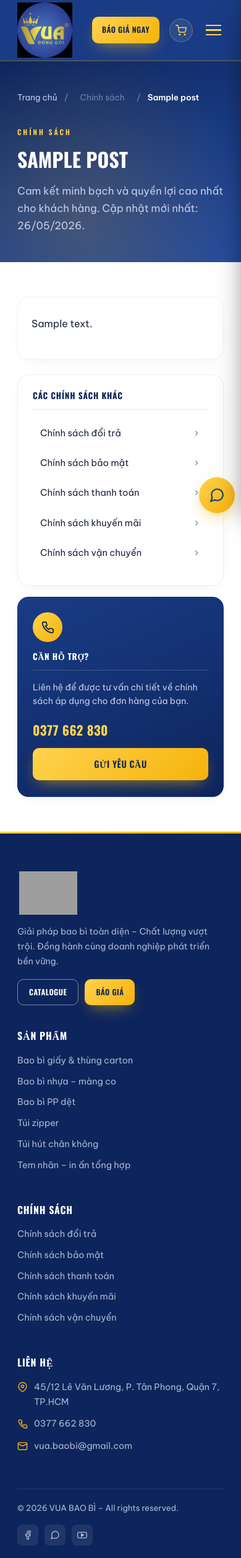
After one commit to anhtienhm/baobidep-theme, a WordPress theme: template page-chinh-sach.php in a window 390 px wide. The commit adds this page. Shown: the whole page at 62% size. Run offline with PHP 8.4 and a stand-in for WordPress, Linux system fonts and the light colour scheme; the site name, menu and one post (Sample post) are stand-ins, and other content is empty; some libraries are stand-ins or nearby versions; grey boxes are pictures that could not be loaded.

Commit message:
Policy pages: auto-seed 5 chính sách with shared landing-page template
Catalog defines title, hero lead, and full HTML content for each:
- chinh-sach-doi-tra      (đổi trả: điều kiện, thời gian, quy trình, ngoại lệ)
- chinh-sach-bao-mat      (bảo mật: dữ liệu thu thập, mục đích, bảo vệ, quyền)
- chinh-sach-thanh-toan   (thanh toán: phương thức, đặt cọc, thời hạn, hóa đơn)
- chinh-sach-khuyen-mai   (khuyến mãi: chiết khấu, VIP, định kỳ, quà tặng)
- chinh-sach-van-chuyen   (vận chuyển: khu vực, phí, đóng gói, bảo hiểm)

Each post_content is rich HTML (h2/h3/ul/ol/strong) so admins can
edit straight from the WP editor. Seeded once via
vua_policy_pages_seeded_v1 flag at init priority 33.

page-chinh-sach.php template (shared):
- Navy gradient hero with breadcrumb, kick label, title, updated date
- 2-col layout: content card on the left, sticky sidebar on the right
- Sidebar card 1: nav list of all 5 policies, current page locked
  with gold left border + tinted background
- Sidebar card 2: navy gradient contact CTA with phone icon, gold
  phone number, gold 'Gửi yêu cầu' button

CSS .policy-* (~70 lines):
- Content card with custom h2/h3, gold-bullet UL, gold-numbered OL
  (counter), strong = navy
- Sticky aside at top:90px, mobile collapses to single column
- Nav hover slides right + tints gold; active state has gold border-left

footer.php: 5 href="#" replaced with home_url('/chinh-sach-*/').

```diff
--- a/footer.php
+++ b/footer.php
@@ -19,7 +19,12 @@ if ( has_custom_logo() ) {
       <div class="fcol"><h4>Sản phẩm</h4><ul>
         <li><a href="#">Bao bì giấy & thùng carton</a></li><li><a href="#">Bao bì nhựa – màng co</a></li><li><a href="#">Bao bì PP dệt</a></li><li><a href="#">Túi zipper</a></li><li><a href="#">Túi hút chân không</a></li><li><a href="#">Tem nhãn – in ấn tổng hợp</a></li></ul></div>
       <div class="fcol"><h4>Chính sách</h4><ul>
-        <li><a href="#">Chính sách đổi trả</a></li><li><a href="#">Chính sách bảo mật</a></li><li><a href="#">Chính sách thanh toán</a></li><li><a href="#">Chính sách khuyến mãi</a></li><li><a href="#">Chính sách vận chuyển</a></li></ul></div>
+        <li><a href="<?php echo esc_url(home_url('/chinh-sach-doi-tra/')); ?>">Chính sách đổi trả</a></li>
+        <li><a href="<?php echo esc_url(home_url('/chinh-sach-bao-mat/')); ?>">Chính sách bảo mật</a></li>
+        <li><a href="<?php echo esc_url(home_url('/chinh-sach-thanh-toan/')); ?>">Chính sách thanh toán</a></li>
+        <li><a href="<?php echo esc_url(home_url('/chinh-sach-khuyen-mai/')); ?>">Chính sách khuyến mãi</a></li>
+        <li><a href="<?php echo esc_url(home_url('/chinh-sach-van-chuyen/')); ?>">Chính sách vận chuyển</a></li>
+      </ul></div>
       <div class="fcol"><h4>Liên hệ</h4>
         <div class="fci"><svg viewBox="0 0 24 24" fill="none" stroke-width="2"><path d="M21 10c0 7-9 12-9 12s-9-5-9-12a9 9 0 0 1 18 0Z"/><circle cx="12" cy="10" r="3"/></svg><?php echo esc_html( vua_opt('address') ); ?></div>
         <div class="fci"><svg viewBox="0 0 24 24" fill="none" stroke-width="2"><path d="M22 16.92v3a2 2 0 0 1-2.18 2A19.79 19.79 0 0 1 3 5.18 2 2 0 0 1 5 3h3a2 2 0 0 1 2 1.72c.13.96.36 1.9.7 2.81a2 2 0 0 1-.45 2.11L8.09 9.91a16 16 0 0 0 6 6l1.27-1.27a2 2 0 0 1 2.11-.45c.91.34 1.85.57 2.81.7A2 2 0 0 1 22 16.92Z"/></svg><a href="tel:<?php echo esc_attr( vua_tel() ); ?>"><?php echo esc_html( vua_opt('phone') ); ?></a></div>
--- a/functions.php
+++ b/functions.php
@@ -102,6 +102,238 @@ add_action('init', function () {
     update_option('vua_pages_seeded', 1);
 }, 30);
 
+/** Catalog noi dung chinh sach */
+function vua_policy_catalog() {
+    return array(
+        'chinh-sach-doi-tra' => array(
+            'title' => 'Chính sách đổi trả',
+            'lead'  => 'Quyền lợi đổi trả minh bạch — bảo vệ tối đa quyền lợi khách hàng khi giao dịch tại VUA Bao Bì.',
+            'content' => '
+<h2>Điều kiện đổi trả</h2>
+<p>VUA Bao Bì cam kết đổi trả sản phẩm trong các trường hợp sau, tính từ ngày khách hàng nhận hàng:</p>
+<ul>
+<li>Sản phẩm bị lỗi do nhà sản xuất (rách, thủng, in lệch màu, sai kích thước so với đơn đặt hàng)</li>
+<li>Sản phẩm giao không đúng quy cách đã thỏa thuận trong hợp đồng</li>
+<li>Sản phẩm bị hư hỏng trong quá trình vận chuyển (có biên bản với đơn vị giao hàng)</li>
+<li>Khách hàng nhận thiếu số lượng so với phiếu xuất kho</li>
+</ul>
+
+<h2>Thời gian áp dụng</h2>
+<ul>
+<li><strong>Trong 24 giờ</strong> kể từ khi nhận hàng — khách hàng cần thông báo ngay nếu phát hiện lỗi</li>
+<li><strong>Trong 7 ngày</strong> — đối với lỗi phát sinh khi sử dụng (lỗi vật liệu, lỗi kết cấu không thể phát hiện khi mở hộp)</li>
+<li>Quá thời hạn trên, VUA Bao Bì không nhận đổi trả</li>
+</ul>
+
+<h2>Quy trình đổi trả</h2>
+<ol>
+<li>Khách hàng liên hệ hotline hoặc email, mô tả lỗi và gửi hình ảnh sản phẩm lỗi</li>
+<li>VUA Bao Bì xác nhận lỗi trong vòng 24h làm việc</li>
+<li>Sản phẩm lỗi được thu hồi miễn phí (đối với nội thành TP.HCM)</li>
+<li>Sản xuất bù hoặc hoàn tiền theo thỏa thuận — thời gian xử lý 7-15 ngày</li>
+</ol>
+
+<h2>Trường hợp KHÔNG áp dụng đổi trả</h2>
+<ul>
+<li>Sản phẩm in theo thiết kế riêng của khách (in logo, brand) đã được khách duyệt mẫu</li>
+<li>Sản phẩm đã qua sử dụng, không còn nguyên trạng</li>
+<li>Lỗi do khách hàng bảo quản sai cách (ẩm mốc, va đập, biến dạng do nhiệt)</li>
+<li>Đơn hàng đã thanh toán đủ và quá thời hạn báo lỗi</li>
+</ul>',
+        ),
+        'chinh-sach-bao-mat' => array(
+            'title' => 'Chính sách bảo mật',
+            'lead'  => 'Cam kết bảo vệ thông tin cá nhân và dữ liệu kinh doanh của khách hàng theo tiêu chuẩn quốc tế.',
+            'content' => '
+<h2>Thông tin chúng tôi thu thập</h2>
+<p>VUA Bao Bì thu thập các thông tin sau khi khách hàng tương tác với website hoặc đặt hàng:</p>
+<ul>
+<li>Họ tên, số điện thoại, email, địa chỉ — phục vụ giao dịch và liên hệ</li>
+<li>Thông tin doanh nghiệp (tên công ty, mã số thuế) — phục vụ xuất hóa đơn</li>
+<li>Lịch sử đặt hàng, nội dung tư vấn — phục vụ chăm sóc khách hàng</li>
+<li>Cookie, IP, loại trình duyệt — phục vụ phân tích, cải thiện trải nghiệm</li>
+</ul>
+
+<h2>Mục đích sử dụng thông tin</h2>
+<ul>
+<li>Xử lý đơn hàng, giao hàng, xuất hóa đơn</li>
+<li>Liên hệ tư vấn, hỗ trợ kỹ thuật, giải quyết khiếu nại</li>
+<li>Gửi thông báo về sản phẩm mới, ưu đãi (chỉ khi khách đồng ý nhận)</li>
+<li>Phân tích hành vi để cải thiện sản phẩm và dịch vụ</li>
+</ul>
+
+<h2>Bảo vệ thông tin</h2>
+<ul>
+<li><strong>Mã hóa SSL</strong> — toàn bộ giao dịch trên website đều được mã hóa</li>
+<li><strong>Phân quyền truy cập</strong> — chỉ nhân sự có trách nhiệm mới được tiếp cận dữ liệu khách</li>
+<li><strong>Sao lưu định kỳ</strong> — dữ liệu được sao lưu hàng ngày, lưu trữ tại 2 server khác nhau</li>
+<li><strong>Không chia sẻ bên thứ 3</strong> — trừ khi có yêu cầu pháp lý hoặc khách hàng đồng ý</li>
+</ul>
+
+<h2>Quyền của khách hàng</h2>
+<ul>
+<li>Yêu cầu xem, chỉnh sửa, xóa thông tin cá nhân</li>
+<li>Từ chối nhận email marketing bất cứ lúc nào</li>
+<li>Khiếu nại nếu phát hiện vi phạm quyền riêng tư</li>
+</ul>
+
+<h2>Liên hệ về quyền riêng tư</h2>
+<p>Mọi yêu cầu liên quan đến dữ liệu cá nhân vui lòng gửi đến email của VUA Bao Bì. Chúng tôi sẽ phản hồi trong vòng 7 ngày làm việc.</p>',
+        ),
+        'chinh-sach-thanh-toan' => array(
+            'title' => 'Chính sách thanh toán',
+            'lead'  => 'Đa dạng phương thức thanh toán — minh bạch, an toàn và phù hợp với mọi loại hình doanh nghiệp.',
+            'content' => '
+<h2>Phương thức thanh toán</h2>
+<p>VUA Bao Bì chấp nhận các hình thức thanh toán sau cho đơn hàng B2B:</p>
+<ul>
+<li><strong>Chuyển khoản ngân hàng (ưu tiên)</strong> — Vietcombank, ACB, Techcombank</li>
+<li><strong>Tiền mặt</strong> — thanh toán tại văn phòng hoặc khi nhận hàng (COD)</li>
+<li><strong>Công nợ</strong> — áp dụng cho khách hàng thân thiết, hợp đồng dài hạn</li>
+<li><strong>Hóa đơn VAT</strong> — xuất ngay sau khi hoàn tất thanh toán</li>
+</ul>
+
+<h2>Quy định đặt cọc</h2>
+<ul>
+<li>Đơn hàng dưới 10 triệu: thanh toán 100% trước khi giao hàng</li>
+<li>Đơn hàng 10-50 triệu: đặt cọc 50%, thanh toán phần còn lại khi nhận hàng</li>
+<li>Đơn hàng trên 50 triệu: đặt cọc 30%, thanh toán 70% trước khi giao</li>
+<li>Khách hàng VIP / có hợp đồng năm: thanh toán theo điều khoản hợp đồng riêng</li>
+</ul>
+
+<h2>Thời hạn thanh toán</h2>
+<ul>
+<li>Thanh toán đặt cọc: trong vòng 3 ngày làm việc sau khi ký hợp đồng</li>
+<li>Thanh toán phần còn lại: trong vòng 7 ngày sau khi nhận hàng</li>
+<li>Quá hạn thanh toán: tính lãi 1.5%/tháng (nếu có thỏa thuận)</li>
+</ul>
+
+<h2>Thông tin chuyển khoản</h2>
+<p>Vui lòng liên hệ hotline để nhận thông tin tài khoản ngân hàng chính xác. Nội dung chuyển khoản theo cú pháp: <strong>[MÃ ĐƠN HÀNG] - [TÊN CÔNG TY]</strong></p>
+
+<h2>Xuất hóa đơn</h2>
+<ul>
+<li>VUA Bao Bì xuất hóa đơn VAT 10% cho mọi đơn hàng</li>
+<li>Hóa đơn điện tử gửi qua email trong vòng 24h sau khi nhận đủ tiền</li>
+<li>Cần hóa đơn giấy: liên hệ trước khi đặt hàng để chuẩn bị</li>
+</ul>',
+        ),
+        'chinh-sach-khuyen-mai' => array(
+            'title' => 'Chính sách khuyến mãi',
+            'lead'  => 'Nhiều ưu đãi hấp dẫn cho khách hàng doanh nghiệp, đối tác lâu năm và đơn hàng số lượng lớn.',
+            'content' => '
+<h2>Chiết khấu theo số lượng</h2>
+<p>Đơn hàng càng nhiều, giá càng tốt. Mức chiết khấu áp dụng tự động:</p>
+<ul>
+<li><strong>Đơn 1.000 - 5.000 sản phẩm</strong>: giảm 3% trên báo giá</li>
+<li><strong>Đơn 5.000 - 10.000 sản phẩm</strong>: giảm 5% trên báo giá</li>
+<li><strong>Đơn 10.000 - 50.000 sản phẩm</strong>: giảm 7% trên báo giá</li>
+<li><strong>Đơn trên 50.000 sản phẩm</strong>: thỏa thuận giá riêng — ưu đãi tốt nhất thị trường</li>
+</ul>
+
+<h2>Ưu đãi khách hàng thân thiết</h2>
+<ul>
+<li><strong>Khách hàng VIP</strong> (đơn hàng tích lũy ≥ 500 triệu/năm): chiết khấu thêm 3-5%, ưu tiên sản xuất</li>
+<li><strong>Đối tác lâu năm</strong> (hợp tác ≥ 2 năm): miễn phí thiết kế, lưu khuôn in vĩnh viễn</li>
+<li><strong>Đại lý phân phối</strong>: chính sách giá đại lý riêng, hỗ trợ marketing</li>
+</ul>
+
+<h2>Chương trình ưu đãi định kỳ</h2>
+<ul>
+<li><strong>Tết Nguyên Đán</strong> (Tháng 12-1): giảm 5-10% cho đơn đặt sớm</li>
+<li><strong>Sinh nhật công ty</strong> (Tháng 5): combo ưu đãi đặc biệt</li>
+<li><strong>Black Friday B2B</strong> (Tháng 11): flash sale các sản phẩm sẵn kho</li>
+<li><strong>Khuyến mãi end-of-year</strong>: tặng quà cho đơn hàng cuối năm</li>
+</ul>
+
+<h2>Quà tặng & dịch vụ kèm theo</h2>
+<ul>
+<li>Miễn phí thiết kế khuôn mẫu cho đơn hàng đầu tiên ≥ 20 triệu</li>
+<li>In thử mẫu MIỄN PHÍ trước khi sản xuất hàng loạt</li>
+<li>Miễn phí giao hàng nội thành TP.HCM cho đơn ≥ 10 triệu</li>
+<li>Tặng catalogue mẫu khi tham quan nhà máy</li>
+</ul>
+
+<h2>Lưu ý quan trọng</h2>
+<ul>
+<li>Các chương trình khuyến mãi không cộng dồn (chỉ áp dụng 1 mức tốt nhất)</li>
+<li>Ưu đãi không áp dụng cho đơn hàng đã ký hợp đồng đặc biệt</li>
+<li>VUA Bao Bì có quyền điều chỉnh chính sách theo từng giai đoạn — thông báo trước 30 ngày</li>
+</ul>',
+        ),
+        'chinh-sach-van-chuyen' => array(
+            'title' => 'Chính sách vận chuyển',
+            'lead'  => 'Giao hàng toàn quốc — đúng hẹn, đóng gói cẩn thận, hỗ trợ pallet xuất khẩu.',
+            'content' => '
+<h2>Khu vực giao hàng</h2>
+<ul>
+<li><strong>Nội thành TP.HCM</strong>: giao trong 24-48h sau khi sản xuất xong</li>
+<li><strong>Các tỉnh phía Nam</strong>: giao trong 2-3 ngày (xe tải nhà máy)</li>
+<li><strong>Các tỉnh phía Bắc & miền Trung</strong>: giao trong 3-5 ngày (qua đối tác vận chuyển)</li>
+<li><strong>Xuất khẩu quốc tế</strong>: hỗ trợ đóng pallet, làm thủ tục hải quan — liên hệ trực tiếp</li>
+</ul>
+
+<h2>Phí vận chuyển</h2>
+<ul>
+<li><strong>Miễn phí ship nội thành TP.HCM</strong> cho đơn hàng từ 10 triệu đồng</li>
+<li>Đơn dưới 10 triệu nội thành: phí 50.000 - 200.000 đồng tùy khối lượng</li>
+<li>Các tỉnh khác: tính theo bảng giá vận chuyển của đơn vị thứ 3 (báo giá rõ ràng trong hợp đồng)</li>
+<li>Giao hàng gấp / ngoài giờ: phụ phí 50% so với phí thường</li>
+</ul>
+
+<h2>Đóng gói vận chuyển</h2>
+<ul>
+<li><strong>Đơn nhỏ</strong>: thùng carton 5 lớp, có ghi rõ thông tin sản phẩm</li>
+<li><strong>Đơn vừa</strong>: kiện pallet bọc màng PE, dán nhãn hướng dẫn xếp dỡ</li>
+<li><strong>Đơn lớn</strong>: container 20ft/40ft, đóng pallet tiêu chuẩn xuất khẩu</li>
+<li><strong>Hàng dễ vỡ</strong>: xốp bọc, nhãn "FRAGILE" — đảm bảo an toàn 100%</li>
+</ul>
+
+<h2>Quy trình giao nhận</h2>
+<ol>
+<li>VUA Bao Bì thông báo lịch giao hàng dự kiến qua điện thoại/email</li>
+<li>Tài xế / shipper liên hệ trước 30-60 phút khi đến địa điểm giao</li>
+<li>Khách hàng kiểm tra số lượng, chất lượng ngoài bao bì trước khi ký nhận</li>
+<li>Ký biên bản giao nhận — gửi 1 bản về văn phòng VUA Bao Bì</li>
+</ol>
+
+<h2>Trường hợp giao chậm</h2>
+<p>VUA Bao Bì cam kết giao đúng hẹn. Nếu chậm trễ do lỗi của chúng tôi:</p>
+<ul>
+<li>Chậm 1-3 ngày: miễn phí ship cho đơn tiếp theo</li>
+<li>Chậm 4-7 ngày: giảm 5% giá trị đơn hàng</li>
+<li>Chậm trên 7 ngày: khách hàng có quyền hủy đơn, hoàn cọc 100%</li>
+</ul>
+
+<h2>Bảo hiểm vận chuyển</h2>
+<ul>
+<li>Đơn hàng nội thành: VUA Bao Bì bảo hành 100% giá trị nếu mất / hư hỏng trong vận chuyển</li>
+<li>Đơn xuất khẩu: khuyến nghị mua bảo hiểm hàng hóa qua đối tác (chi phí 0.3-0.5% giá trị)</li>
+</ul>',
+        ),
+    );
+}
+
+/** Auto tao 5 page chinh sach */
+add_action('init', function () {
+    if ( get_option('vua_policy_pages_seeded_v1') ) return;
+    foreach ( vua_policy_catalog() as $slug => $p ) {
+        if ( get_page_by_path($slug) ) continue;
+        $pid = wp_insert_post(array(
+            'post_type'    => 'page',
+            'post_status'  => 'publish',
+            'post_title'   => $p['title'],
+            'post_name'    => $slug,
+            'post_content' => $p['content'],
+            'post_excerpt' => $p['lead'],
+        ));
+        if ( $pid && ! is_wp_error($pid) ) {
+            update_post_meta($pid, '_wp_page_template', 'page-chinh-sach.php');
+        }
+    }
+    update_option('vua_policy_pages_seeded_v1', 1);
+}, 33);
+
 /** Auto tao cac page tuong ung menu */
 add_action('init', function () {
     if ( get_option('vua_menu_pages_seeded_v1') ) return;
--- /dev/null
+++ b/page-chinh-sach.php
@@ -0,0 +1,63 @@
+<?php
+/** Template Name: Chính sách */
+get_header();
+$policies = array(
+    'chinh-sach-doi-tra'    => 'Chính sách đổi trả',
+    'chinh-sach-bao-mat'    => 'Chính sách bảo mật',
+    'chinh-sach-thanh-toan' => 'Chính sách thanh toán',
+    'chinh-sach-khuyen-mai' => 'Chính sách khuyến mãi',
+    'chinh-sach-van-chuyen' => 'Chính sách vận chuyển',
+);
+$current_slug = get_post_field('post_name', get_the_ID());
+?>
+
+<section class="lp-hero">
+  <div class="lp-hero-bg"></div>
+  <div class="wrap">
+    <nav class="sp-crumbs rv lp-crumbs"><a href="<?php echo esc_url(home_url('/')); ?>">Trang chủ</a> <span>/</span> <span>Chính sách</span> <span>/</span> <b><?php the_title(); ?></b></nav>
+    <div class="lp-hero-body">
+      <span class="kick rv">Chính sách</span>
+      <h1 class="rv" data-d="1"><?php the_title(); ?></h1>
+      <p class="lp-hero-lead rv" data-d="2">Cam kết minh bạch và quyền lợi cao nhất cho khách hàng. Cập nhật mới nhất: <?php echo esc_html(get_the_modified_date('d/m/Y')); ?>.</p>
+    </div>
+  </div>
+</section>
+
+<section class="pad">
+  <div class="wrap">
+    <div class="policy-layout">
+      <article class="policy-content rv">
+        <?php while ( have_posts() ) : the_post(); the_content(); endwhile; ?>
+      </article>
+
+      <aside class="policy-aside">
+        <div class="policy-aside-card rv">
+          <h4>Các chính sách khác</h4>
+          <ul class="policy-nav">
+            <?php foreach ( $policies as $slug => $label ) :
+              $active = ( $slug === $current_slug );
+            ?>
+              <li class="<?php echo $active ? 'active' : ''; ?>">
+                <?php if ( $active ) : ?>
+                  <span><?php echo esc_html($label); ?></span>
+                <?php else : ?>
+                  <a href="<?php echo esc_url(home_url('/'.$slug.'/')); ?>"><?php echo esc_html($label); ?> <svg viewBox="0 0 24 24" fill="none" stroke="currentColor" stroke-width="2.5"><path d="M9 6l6 6-6 6"/></svg></a>
+                <?php endif; ?>
+              </li>
+            <?php endforeach; ?>
+          </ul>
+        </div>
+
+        <div class="policy-aside-card policy-aside-contact rv" data-d="1">
+          <div class="policy-contact-icon"><svg viewBox="0 0 24 24" fill="none" stroke="currentColor" stroke-width="2"><path d="M22 16.92v3a2 2 0 0 1-2.18 2A19.79 19.79 0 0 1 3 5.18 2 2 0 0 1 5 3h3a2 2 0 0 1 2 1.72c.13.96.36 1.9.7 2.81a2 2 0 0 1-.45 2.11L8.09 9.91a16 16 0 0 0 6 6l1.27-1.27a2 2 0 0 1 2.11-.45c.91.34 1.85.57 2.81.7A2 2 0 0 1 22 16.92Z"/></svg></div>
+          <h4>Cần hỗ trợ?</h4>
+          <p>Liên hệ để được tư vấn chi tiết về chính sách áp dụng cho đơn hàng của bạn.</p>
+          <a href="tel:<?php echo esc_attr(vua_tel()); ?>" class="policy-aside-phone"><?php echo esc_html(vua_opt('phone')); ?></a>
+          <a href="<?php echo esc_url(home_url('/lien-he/')); ?>" class="btn btn-gold">Gửi yêu cầu</a>
+        </div>
+      </aside>
+    </div>
+  </div>
+</section>
+
+<?php get_footer(); ?>
--- a/style.css
+++ b/style.css
@@ -575,6 +575,47 @@ footer::before{content:"";position:absolute;top:0;left:0;right:0;height:3px;back
   .lp-cta-banner{padding:46px 0}
 }
 
+/* ===== Policy pages (chinh-sach-*) ===== */
+.policy-layout{display:grid;grid-template-columns:1fr 300px;gap:48px;align-items:start}
+.policy-content{font-size:1rem;line-height:1.85;color:var(--ink);background:#fff;border-radius:18px;box-shadow:0 8px 26px -18px rgba(13,37,92,.18);padding:42px 46px;border:1px solid rgba(26,60,134,.06)}
+.policy-content h2{font-size:1.5rem;text-transform:uppercase;color:var(--navy-deep);margin:32px 0 14px;letter-spacing:.01em;padding-top:18px;border-top:1px solid var(--line)}
+.policy-content h2:first-child{margin-top:0;padding-top:0;border-top:none}
+.policy-content h3{font-size:1.1rem;color:var(--navy);margin:24px 0 10px;text-transform:uppercase;letter-spacing:.02em}
+.policy-content p{margin-bottom:14px}
+.policy-content ul,.policy-content ol{margin:0 0 18px 0;padding:0;counter-reset:policy-counter}
+.policy-content li{margin-bottom:10px;list-style:none;position:relative;padding-left:30px;line-height:1.7}
+.policy-content ul > li::before{content:"";position:absolute;left:0;top:.55em;width:10px;height:10px;border-radius:50%;background:var(--grad-gold)}
+.policy-content ol > li{counter-increment:policy-counter}
+.policy-content ol > li::before{content:counter(policy-counter);position:absolute;left:0;top:0;width:22px;height:22px;border-radius:50%;background:var(--grad-gold);color:var(--navy-deep);font-family:"Oswald";font-weight:700;font-size:.78rem;display:flex;align-items:center;justify-content:center;line-height:1}
+.policy-content strong{color:var(--navy-deep)}
+
+.policy-aside{position:sticky;top:90px;display:flex;flex-direction:column;gap:18px}
+.policy-aside-card{background:#fff;border:1px solid rgba(26,60,134,.08);border-radius:18px;padding:24px 24px 26px;box-shadow:0 8px 26px -18px rgba(13,37,92,.18)}
+.policy-aside-card h4{font-size:.85rem;text-transform:uppercase;color:var(--navy-deep);letter-spacing:.06em;margin-bottom:16px;padding-bottom:12px;border-bottom:1px solid var(--line);font-family:"Oswald";font-weight:700}
+.policy-nav{list-style:none;padding:0;margin:0}
+.policy-nav li{margin-bottom:4px}
+.policy-nav a,.policy-nav span{display:flex;justify-content:space-between;align-items:center;padding:10px 12px;border-radius:9px;color:var(--ink);font-size:.92rem;transition:.2s}
+.policy-nav a:hover{background:#f6f8fc;color:var(--gold-dk);padding-left:16px}
+.policy-nav a svg{width:14px;height:14px;flex:none;opacity:.5;transition:transform .2s}
+.policy-nav a:hover svg{transform:translateX(3px);opacity:1}
+.policy-nav li.active span{background:linear-gradient(135deg,rgba(245,179,11,.14),rgba(255,210,77,.18));color:var(--navy-deep);font-weight:600;border-left:3px solid var(--gold);padding-left:13px}
+
+.policy-aside-contact{background:linear-gradient(155deg,#1A3C86 0%,#0D255C 100%);color:#fff;border-color:transparent}
+.policy-aside-contact h4{color:#fff;border-color:rgba(255,255,255,.18)}
+.policy-aside-contact p{color:#c5cdec;font-size:.88rem;line-height:1.6;margin-bottom:18px}
+.policy-contact-icon{width:48px;height:48px;border-radius:50%;background:var(--grad-gold);color:var(--navy-deep);display:flex;align-items:center;justify-content:center;margin-bottom:14px}
+.policy-contact-icon svg{width:22px;height:22px}
+.policy-aside-phone{display:block;font-family:"Oswald";font-weight:700;font-size:1.3rem;color:var(--gold-lt);margin-bottom:6px;letter-spacing:.02em}
+.policy-aside-phone:hover{color:#fff}
+.policy-aside-contact .btn{width:100%;justify-content:center;margin-top:6px}
+
+@media(max-width:880px){
+  .policy-layout{grid-template-columns:1fr;gap:24px}
+  .policy-aside{position:static;flex-direction:column}
+  .policy-content{padding:28px 22px}
+  .policy-content h2{font-size:1.25rem}
+}
+
 /* Toast notification */
 .cart-toast{position:fixed;top:100px;right:14px;z-index:9999;background:var(--navy-deep);color:#fff;padding:14px 20px;border-radius:12px;box-shadow:0 12px 32px -10px rgba(0,0,0,.4);display:flex;align-items:center;gap:10px;font-size:.92rem;transform:translateX(120%);transition:transform .35s cubic-bezier(.16,1,.3,1)}
 .cart-toast.show{transform:translateX(0)}
```
